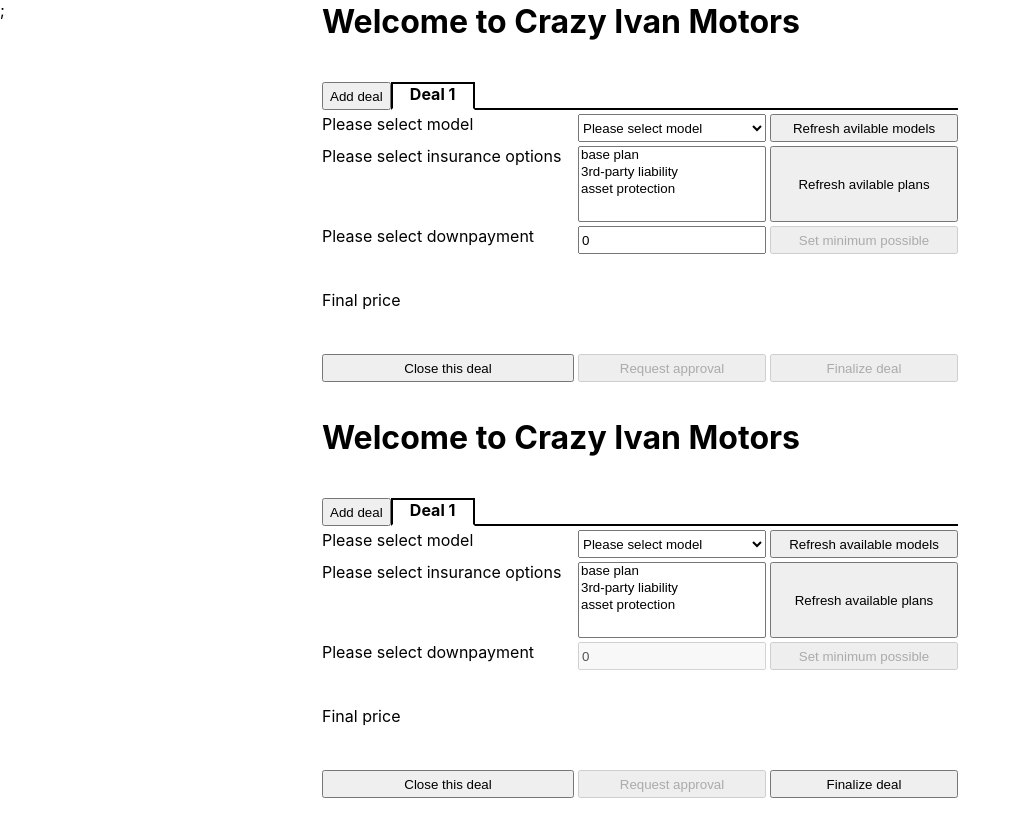
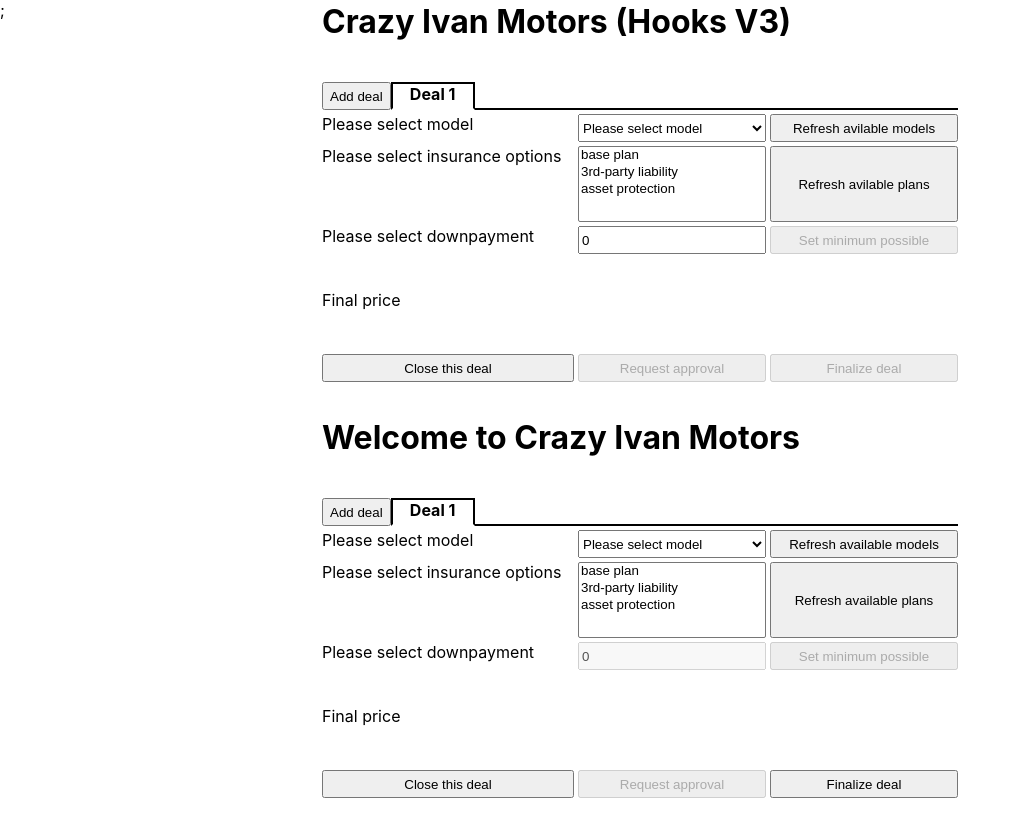
Before and after one commit to IKoshelev/ui-app-architecture-showcases, a React (Create React App) app: page / in a window 1280 px wide. Shown: the whole page, without its empty margins (0-1020 px from the left). Built offline with nearby package versions, Linux system fonts and the light colour scheme.

Commit message:
added distnction to name

```diff
--- a/public/index.html
+++ b/public/index.html
@@ -1,14 +1,12 @@
 <!DOCTYPE html>
 <html lang="en">
+
 <head>
   <meta charset="utf-8" />
   <link rel="icon" href="%PUBLIC_URL%/favicon.ico" />
   <meta name="viewport" content="width=device-width, initial-scale=1" />
   <meta name="theme-color" content="#000000" />
-    <meta
-      name="description"
-      content="Web site created using create-react-app"
-    />
+  <meta name="description" content="Web site created using create-react-app" />
   <link rel="apple-touch-icon" href="%PUBLIC_URL%/logo192.png" />
   <!--
       manifest.json provides metadata used when your web app is installed on a
@@ -24,8 +22,9 @@
       work correctly both with client-side routing and a non-root public URL.
       Learn how to configure a non-root public URL by running `npm run build`.
     -->
-    <title>React App</title>
+  <title>Hooks V3</title>
 </head>
+
 <body>
   <noscript>You need to enable JavaScript to run this app.</noscript>
   <div id="root"></div>
@@ -40,4 +39,5 @@
       To create a production bundle, use `npm run build` or `yarn build`.
     -->
 </body>
+
 </html>
--- a/src/App.tsx
+++ b/src/App.tsx
@@ -10,7 +10,7 @@ export const App = observer(() => (
   <div id='app-root'>
 
     <div className='car-purchase-main-logo'>
-      Welcome to Crazy Ivan Motors
+      Crazy Ivan Motors (Hooks V3)
     </div>
 
     <div className='tabs'>
```
Lines whose indentation alone changed are shown as unchanged.
